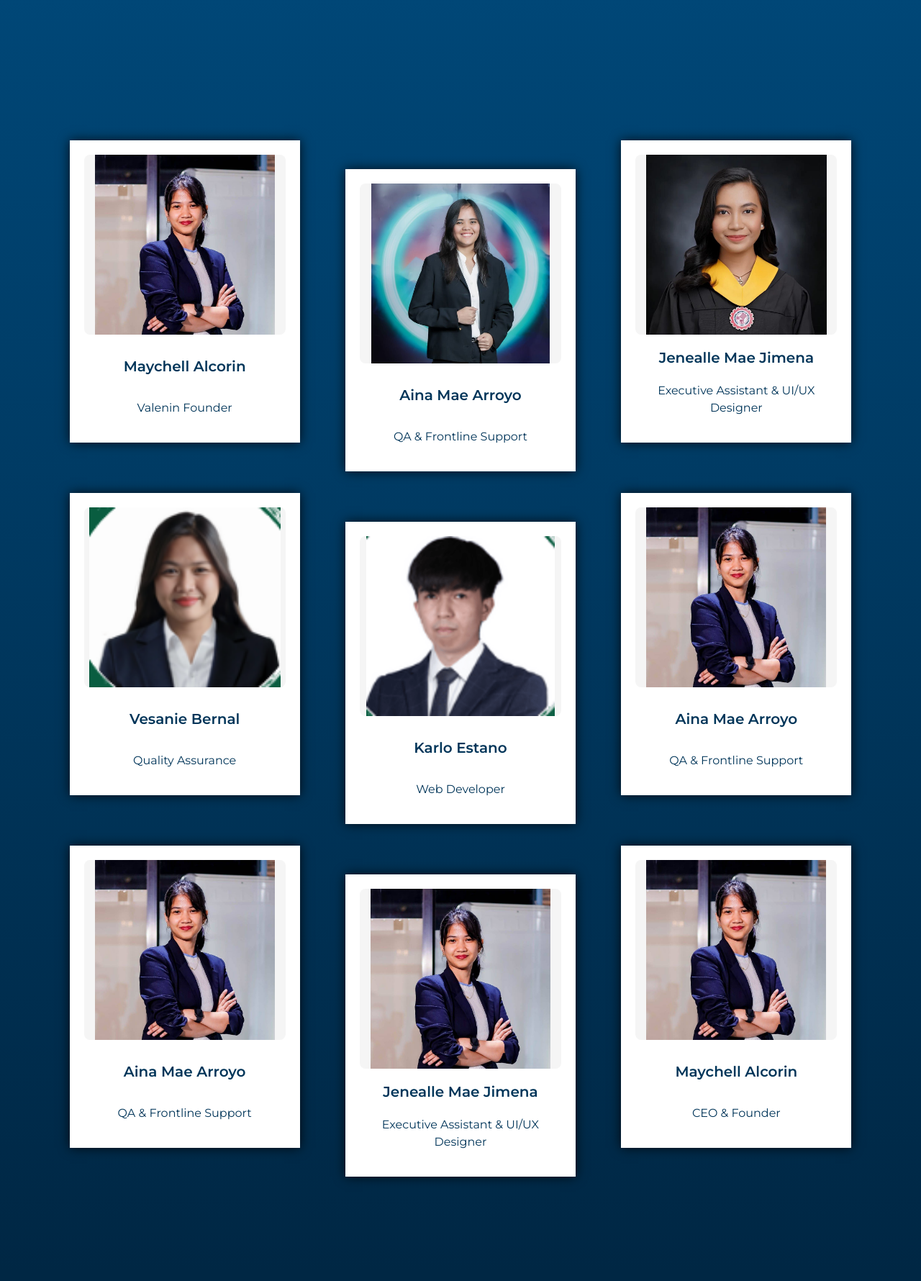
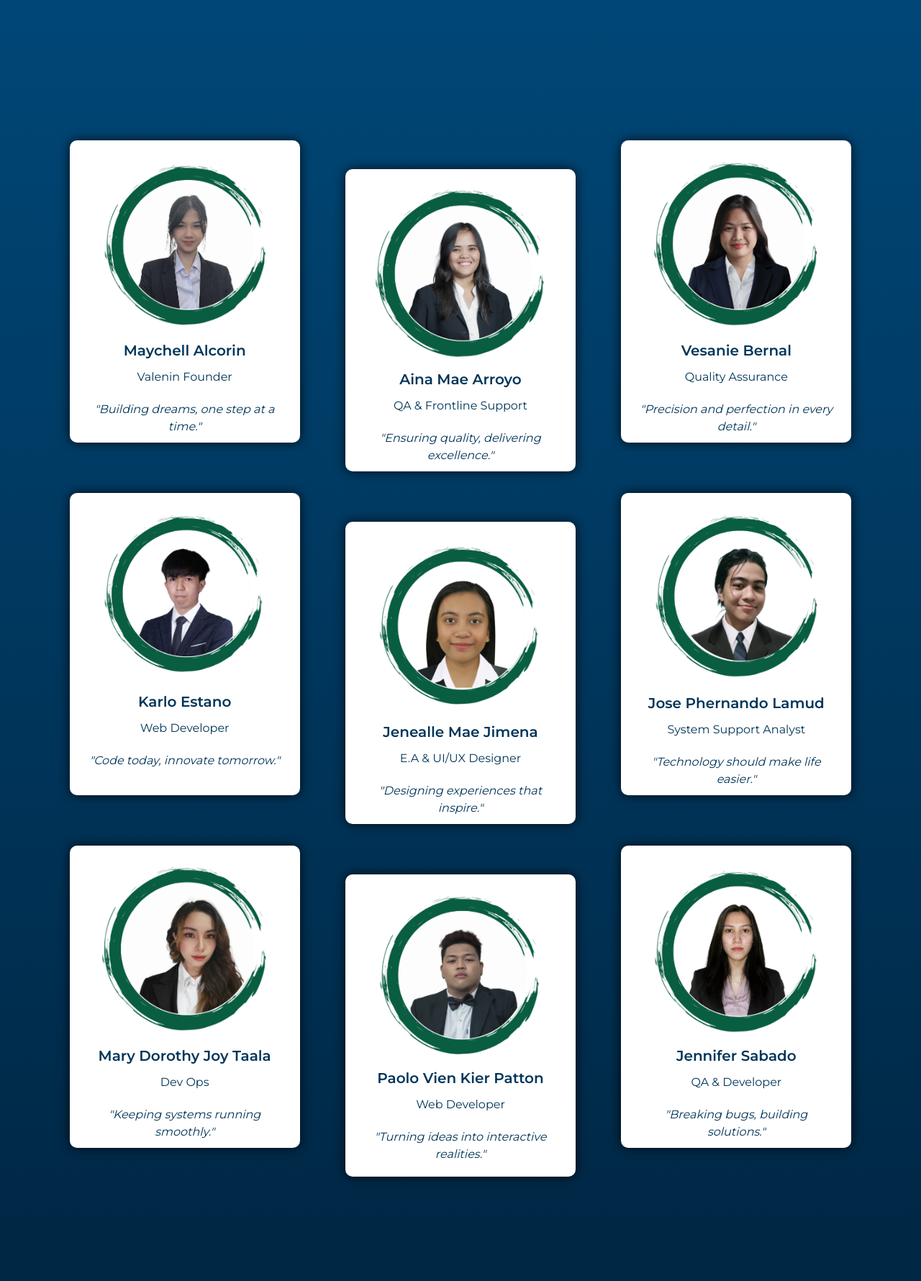
Before and after one commit to maxximusayson/LhikeERP, a CodeIgniter 4 app: the page made by app/Views/home.php in a window 1280 px wide. Shown: the part 4720-6500 px from the top of the page at 72% size. Run offline with PHP 8.4 and a stand-in for CodeIgniter, Linux system fonts and the light colour scheme; the template is opened without the code that fills it, so the values that code supplies are empty; some libraries are stand-ins or nearby versions.

Commit message:
minor adjustments

```diff
--- a/app/Views/home.php
+++ b/app/Views/home.php
@@ -766,66 +766,83 @@ document.addEventListener("DOMContentLoaded", function() {
         </h2><br><br><br><br><br><br><br>
 
         <div class="team-grid">
-            <!-- Team Members -->
+    <!-- Maychell Alcorin (Always First) -->
     <div class="team-member fade-up">
         <img src="images/Valenin/MaychellAlcorin.png" alt="Maychell Alcorin">
         <h3>Maychell Alcorin</h3>
         <p>Valenin Founder</p>
+        <p class="tagline">"Building dreams, one step at a time."</p>
     </div>
 
+    <!-- Alphabetized Team Members with Taglines -->
     <div class="team-member fade-up" style="margin-top: 40px;">
         <img src="images/Valenin/AinaMae.png" alt="Aina Mae Arroyo">
         <h3>Aina Mae Arroyo</h3>
         <p>QA & Frontline Support</p>
-          </div>
-
-
-            <div class="team-member fade-up">
-                <img src="images/Valenin/JenealleMae.png" alt="Jenealle Mae Jimena">
-                <h3>Jenealle Mae Jimena</h3>
-                <p>Executive Assistant & UI/UX Designer</p>
+        <p class="tagline">"Ensuring quality, delivering excellence."</p>
     </div>
 
     <div class="team-member fade-up">
-                <img src="images/Valenin/Vesanie.png" alt="Jenealle Mae Jimena">
+        <img src="images/Valenin/Vesanie.png" alt="Vesanie Bernal">
         <h3>Vesanie Bernal</h3>
         <p>Quality Assurance</p>
+        <p class="tagline">"Precision and perfection in every detail."</p>
+    </div>
+
+    <div class="team-member fade-up">
+        <img src="images/Valenin/KarloEstano.png" alt="Karlo Estano">
+        <h3>Karlo Estano</h3>
+        <p>Web Developer</p>
+        <p class="tagline">"Code today, innovate tomorrow."</p>
     </div>
 
     <div class="team-member fade-up" style="margin-top: 40px;">
-                <img src="images/Valenin/KarloEstano.png" alt="Maychell Alcorin">
-                <h3>Karlo Estano</h3>
-                <p>Web Developer</p>
+        <img src="images/Valenin/JenealleMae.png" alt="Jenealle Mae Jimena">
+        <h3>Jenealle Mae Jimena</h3>
+        <p>E.A & UI/UX Designer</p>
+        <p class="tagline">"Designing experiences that inspire."</p>
     </div>
 
     <div class="team-member fade-up">
-                <img src="images/Valenin/MaychellAlcorin.png" alt="Aina Mae Arroyo">
-                <h3>Aina Mae Arroyo</h3>
-                <p>QA & Frontline Support</p>
+        <img src="images/Valenin/Jose.png" alt="Jose Phernando Lamud">
+        <h3>Jose Phernando Lamud</h3>
+        <p>System Support Analyst</p>
+        <p class="tagline">"Technology should make life easier."</p>
     </div>
 
     <div class="team-member fade-up">
-                <img src="images/Valenin/MaychellAlcorin.png" alt="Aina Mae Arroyo">
-                <h3>Aina Mae Arroyo</h3>
-                <p>QA & Frontline Support</p>
+        <img src="images/Valenin/MaryDorothy.png" alt="Mary Dorothy Joy Taala">
+        <h3>Mary Dorothy Joy Taala</h3>
+        <p>Dev Ops</p>
+        <p class="tagline">"Keeping systems running smoothly."</p>
     </div>
 
     <div class="team-member fade-up" style="margin-top: 40px;">
-                <img src="images/Valenin/MaychellAlcorin.png" alt="Jenealle Mae Jimena">
-                <h3>Jenealle Mae Jimena</h3>
-                <p>Executive Assistant & UI/UX Designer</p>
+        <img src="images/Valenin/Paolo.png" alt="Paolo Vien Kier Patton">
+        <h3>Paolo Vien Kier Patton</h3>
+        <p>Web Developer</p>
+        <p class="tagline">"Turning ideas into interactive realities."</p>
     </div>
 
     <div class="team-member fade-up">
-                <img src="images/Valenin/MaychellAlcorin.png" alt="Maychell Alcorin">
-                <h3>Maychell Alcorin</h3>
-                <p>CEO & Founder</p>
+        <img src="images/Valenin/Jennifer.png" alt="Jennifer Sabado">
+        <h3>Jennifer Sabado</h3>
+        <p>QA & Developer</p>
+        <p class="tagline">"Breaking bugs, building solutions."</p>
     </div>
 </div>
+
     </div>
 </section>
 
-
+<style>
+.tagline {
+    font-style: italic;
+    font-size: 10px;
+    color: #777;
+    margin-top: 5px;
+}
+</style>
 </section>
 
 <style>
@@ -846,8 +863,9 @@ body {
 }
 
 .team-member {
-    width: 320px;
-    height: 420px;
+    width: 100%; /* Makes it flexible within the grid */
+    max-width: 320px; /* Ensures consistency */
+    height: 420px; /* Keeps the original height */
     text-align: center;
     padding: 20px;
     background: white;
@@ -856,15 +874,18 @@ body {
     flex-direction: column;
     align-items: center;
     justify-content: space-between;
+    border-radius: 10px; /* Optional: for a smoother look */
+    overflow: hidden; /* Ensures content doesn’t overflow */
 }
 
 /* Ensure images are fully visible */
 .team-member img {
     width: 100%;
+    max-width: 250px; /* Keeps image size under control */
     height: 250px;
-    object-fit: contain; /* Keeps full image visible without cropping */
-    border-radius: 8px;
-    background: #f5f5f5; /* Light background for better visibility */
+    object-fit: cover; /* Ensures images don’t stretch */
+    border-radius: 50%; /* Circular image */
+    border: 5px solid white; /* Optional */
 }
 
 .team-member h3 {
@@ -964,15 +985,15 @@ body {
             <div class="footer-left">
                 <img src="images/logo/ERPlogo.png" alt="LHIKE ERP Logo" class="footer-logo">
                 <p>
-                    <img src="images/logo/pin.svg" alt="Location Icon" class="icon">
+                    <img src="images/logo/pin.png" alt="Location Icon" class="icon">
                     3rd floor Plazuela de Molino, 9006 Molino Blvd, Bacoor City, Cavite
                 </p>
                 <p>
-                    <img src="images/logo/envelope.svg" alt="Email Icon" class="icon">
+                    <img src="images/logo/envelope.png" alt="Email Icon" class="icon">
                     example.sample@gmail.com
                 </p>
                 <p>
-                    <img src="images/logo/phone.svg" alt="Phone Icon" class="icon">
+                    <img src="images/logo/phone.png" alt="Phone Icon" class="icon">
                     +63 000 000 0000
                 </p>
             </div>
```
Also changed, not shown: public/images/Valenin/AinaMae.png, public/images/Valenin/JenealleMae.png, public/images/Valenin/Jennifer.png (added), public/images/Valenin/Jose.png, public/images/Valenin/KarloEstano.png, public/images/Valenin/MaryDorothy.png (added), public/images/Valenin/MaychellAlcorin.png, public/images/Valenin/Paolo.png (added), public/images/Valenin/Vesanie.png, public/images/logo/envelope.png (added), public/images/logo/phone.png (added), public/images/logo/pin.png (added). Lines whose indentation alone changed are shown as unchanged.
